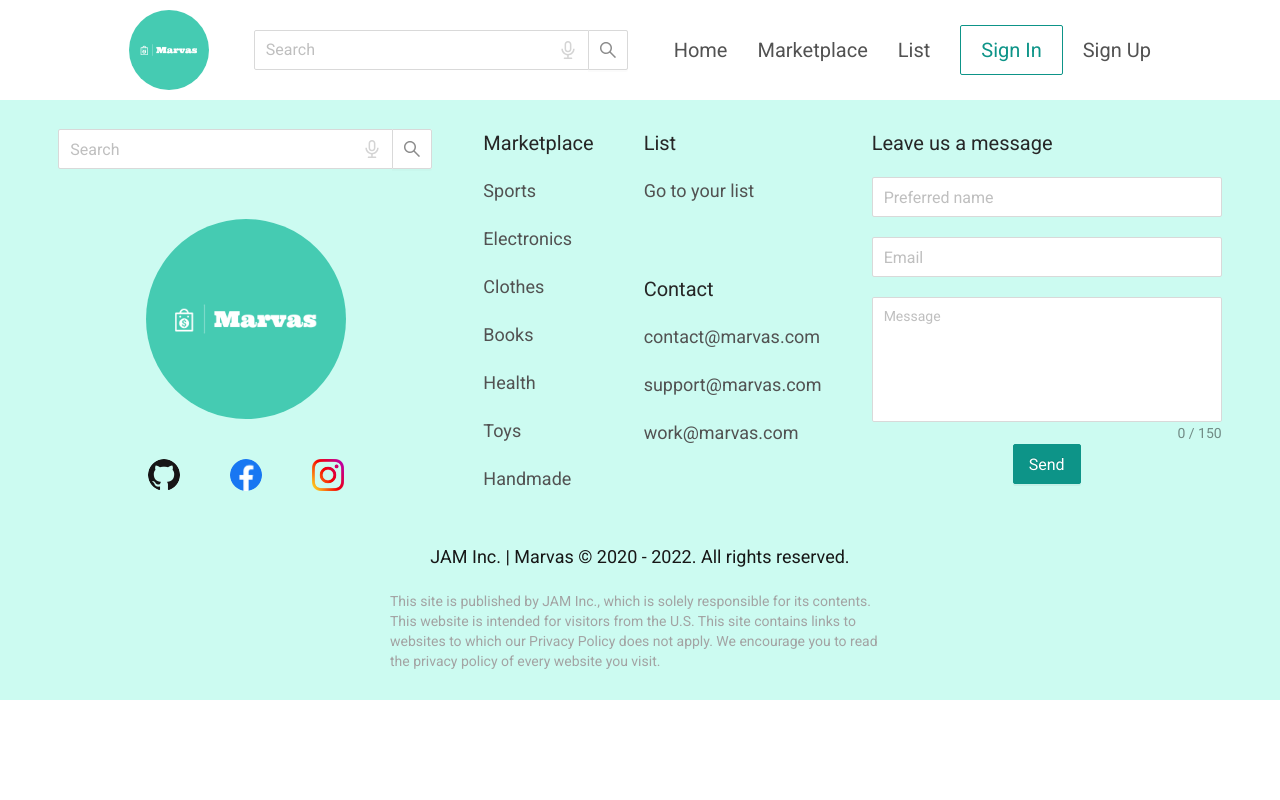
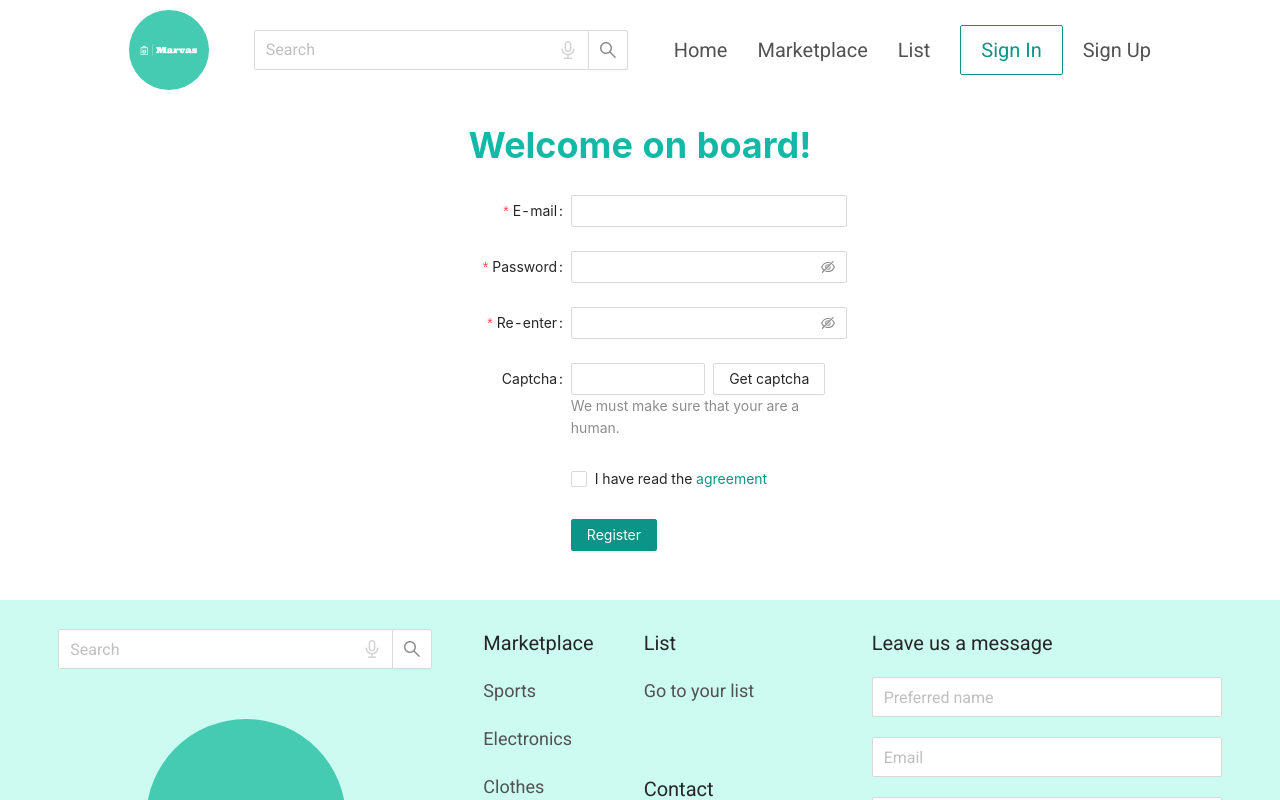
Before and after one commit to NataRich/Marvas, a React (Create React App) app in the folder client/: page /signup in a window 1280 px wide. Shown: the top 800 px of the page. Built offline with nearby package versions, Linux system fonts and the light colour scheme.

Commit message:
signin&signup page

```diff
--- a/client/src/App.js
+++ b/client/src/App.js
@@ -1,6 +1,8 @@
 import { BrowserRouter as Router, Routes, Route } from 'react-router-dom';
 
 import Home from './pages/home/Home';
+import Signin from './pages/signin/Signin';
+import Signup from './pages/signup/Signup';
 import Header from './common/header/Header'
 import Footer from './common/footer/Footer';
 import Product from './common/product/Product';
@@ -13,12 +15,14 @@ function App() {
         <Header />
         <Routes>
           <Route path="/" element={<Home />} />
-          <Route path="/Product" element={<Product />} />
+          <Route path="/product" element={<Product />} />
+          <Route path="/signin" element={<Signin />} />
+          <Route path="/signup" element={<Signup />} />
           {/* <Route path="/marketplace" element={<Marketplace />} />
           <Route path="/item/:id" element={<ProductPage />} />
           <Route path="/list" element={<ListPage />}
           <Route path="/profile" element={<Profile />} />
-          <Route path="/signin" element={<Signin />} /> */}
+          */}
         </Routes>
 
         <Footer />
--- /dev/null
+++ b/client/src/pages/signin/Signin.jsx
@@ -0,0 +1,14 @@
+import SigninForm from "./SigninForm"
+
+export default function Signin(){
+    return (
+        <div className="w-full h-[500px] flex items-center justify-center">
+            <div className="w-[415px] h-[140px] flex flex-col  justify-center items-center">
+            <div className="text-4xl font-bold text-primary-500 justify-center items-center mb-[60px]">Sign In</div>
+
+            <SigninForm/>
+            </div>
+
+        </div>
+    )
+}
--- /dev/null
+++ b/client/src/pages/signin/SigninForm.jsx
@@ -0,0 +1,77 @@
+import { Form, Input, Button, Checkbox } from 'antd';
+
+export default function SigninForm(){
+  const onFinish = (values) => {
+    console.log('Success:', values);
+  };
+
+  const onFinishFailed = (errorInfo) => {
+    console.log('Failed:', errorInfo);
+  };
+
+  return (
+    <Form
+      name="basic"
+      labelCol={{
+        span: 8,
+      }}
+      wrapperCol={{
+        span: 16,
+      }}
+      initialValues={{
+        remember: true,
+      }}
+      onFinish={onFinish}
+      onFinishFailed={onFinishFailed}
+      autoComplete="off"
+    >
+      <Form.Item
+        label="Username"
+        name="username"
+        rules={[
+          {
+            required: true,
+            message: 'Please input your username!',
+          },
+        ]}
+      >
+        <Input />
+      </Form.Item>
+
+      <Form.Item
+        label="Password"
+        name="password"
+        rules={[
+          {
+            required: true,
+            message: 'Please input your password!',
+          },
+        ]}
+      >
+        <Input.Password />
+      </Form.Item>
+
+      <Form.Item
+        name="remember"
+        valuePropName="checked"
+        wrapperCol={{
+          offset: 8,
+          span: 16,
+        }}
+      >
+        <Checkbox>Remember me</Checkbox>
+      </Form.Item>
+
+      <Form.Item
+        wrapperCol={{
+          offset: 8,
+          span: 16,
+        }}
+      >
+        <Button type="primary" htmlType="submit">
+          Submit
+        </Button>
+      </Form.Item>
+    </Form>
+  );
+};
--- /dev/null
+++ b/client/src/pages/signup/Signup.jsx
@@ -0,0 +1,14 @@
+import SignupForm from "./SignupForm"
+
+export default function Signup(){
+    return (
+        <div className="w-full h-[500px] flex items-center justify-center">
+            <div className="w-[415px] h-[140px] flex flex-col  justify-center items-center">
+            <div className="text-4xl font-bold text-primary-500 justify-center items-center mb-[30px]">Welcome on board!</div>
+
+            <SignupForm/>
+            </div>
+
+        </div>
+    )
+}
--- /dev/null
+++ b/client/src/pages/signup/SignupForm.jsx
@@ -0,0 +1,238 @@
+import React, { useState } from 'react';
+import {
+  Form,
+  Input,
+  InputNumber,
+  Cascader,
+  Select,
+  Row,
+  Col,
+  Checkbox,
+  Button,
+  AutoComplete,
+} from 'antd';
+const { Option } = Select;
+const residences = [
+  {
+    value: 'zhejiang',
+    label: 'Zhejiang',
+    children: [
+      {
+        value: 'hangzhou',
+        label: 'Hangzhou',
+        children: [
+          {
+            value: 'xihu',
+            label: 'West Lake',
+          },
+        ],
+      },
+    ],
+  },
+  {
+    value: 'jiangsu',
+    label: 'Jiangsu',
+    children: [
+      {
+        value: 'nanjing',
+        label: 'Nanjing',
+        children: [
+          {
+            value: 'zhonghuamen',
+            label: 'Zhong Hua Men',
+          },
+        ],
+      },
+    ],
+  },
+];
+const formItemLayout = {
+  labelCol: {
+    xs: {
+      span: 24,
+    },
+    sm: {
+      span: 8,
+    },
+  },
+  wrapperCol: {
+    xs: {
+      span: 24,
+    },
+    sm: {
+      span: 16,
+    },
+  },
+};
+const tailFormItemLayout = {
+  wrapperCol: {
+    xs: {
+      span: 24,
+      offset: 0,
+    },
+    sm: {
+      span: 16,
+      offset: 8,
+    },
+  },
+};
+
+const SignupForm = () => {
+  const [form] = Form.useForm();
+
+  const onFinish = (values) => {
+    console.log('Received values of form: ', values);
+  };
+
+  const prefixSelector = (
+    <Form.Item name="prefix" noStyle>
+      <Select
+        style={{
+          width: 70,
+        }}
+      >
+        <Option value="86">+86</Option>
+        <Option value="87">+87</Option>
+      </Select>
+    </Form.Item>
+  );
+  const suffixSelector = (
+    <Form.Item name="suffix" noStyle>
+      <Select
+        style={{
+          width: 70,
+        }}
+      >
+        <Option value="USD">$</Option>
+        <Option value="CNY">¥</Option>
+      </Select>
+    </Form.Item>
+  );
+  const [autoCompleteResult, setAutoCompleteResult] = useState([]);
+
+  const onWebsiteChange = (value) => {
+    if (!value) {
+      setAutoCompleteResult([]);
+    } else {
+      setAutoCompleteResult(['.com', '.org', '.net'].map((domain) => `${value}${domain}`));
+    }
+  };
+
+  const websiteOptions = autoCompleteResult.map((website) => ({
+    label: website,
+    value: website,
+  }));
+  return (
+    <Form
+      {...formItemLayout}
+      form={form}
+      name="register"
+      onFinish={onFinish}
+      initialValues={{
+        residence: ['zhejiang', 'hangzhou', 'xihu'],
+        prefix: '86',
+      }}
+      scrollToFirstError
+    >
+      <Form.Item
+        name="email"
+        label="E-mail"
+        rules={[
+          {
+            type: 'email',
+            message: 'The input is not valid E-mail!',
+          },
+          {
+            required: true,
+            message: 'Please input your E-mail!',
+          },
+        ]}
+      >
+        <Input />
+      </Form.Item>
+
+      <Form.Item
+        name="password"
+        label="Password"
+        rules={[
+          {
+            required: true,
+            message: 'Please input your password!',
+          },
+        ]}
+        hasFeedback
+      >
+        <Input.Password />
+      </Form.Item>
+
+      <Form.Item
+        name="confirm"
+        label="Re-enter"
+        dependencies={['password']}
+        hasFeedback
+        rules={[
+          {
+            required: true,
+            message: 'Please confirm your password!',
+          },
+          ({ getFieldValue }) => ({
+            validator(_, value) {
+              if (!value || getFieldValue('password') === value) {
+                return Promise.resolve();
+              }
+
+              return Promise.reject(new Error('The two passwords that you entered do not match!'));
+            },
+          }),
+        ]}
+      >
+        <Input.Password />
+      </Form.Item>
+
+      <Form.Item label="Captcha" extra="We must make sure that your are a human.">
+        <Row gutter={8}>
+          <Col span={12}>
+            <Form.Item
+              name="captcha"
+              noStyle
+              rules={[
+                {
+                  required: true,
+                  message: 'Please input the captcha you got!',
+                },
+              ]}
+            >
+              <Input />
+            </Form.Item>
+          </Col>
+          <Col span={12}>
+            <Button>Get captcha</Button>
+          </Col>
+        </Row>
+      </Form.Item>
+
+      <Form.Item
+        name="agreement"
+        valuePropName="checked"
+        rules={[
+          {
+            validator: (_, value) =>
+              value ? Promise.resolve() : Promise.reject(new Error('Should accept agreement')),
+          },
+        ]}
+        {...tailFormItemLayout}
+      >
+        <Checkbox>
+          I have read the <a href="">agreement</a>
+        </Checkbox>
+      </Form.Item>
+      <Form.Item {...tailFormItemLayout}>
+        <Button type="primary" htmlType="submit">
+          Register
+        </Button>
+      </Form.Item>
+    </Form>
+  );
+};
+
+export default SignupForm;
```
